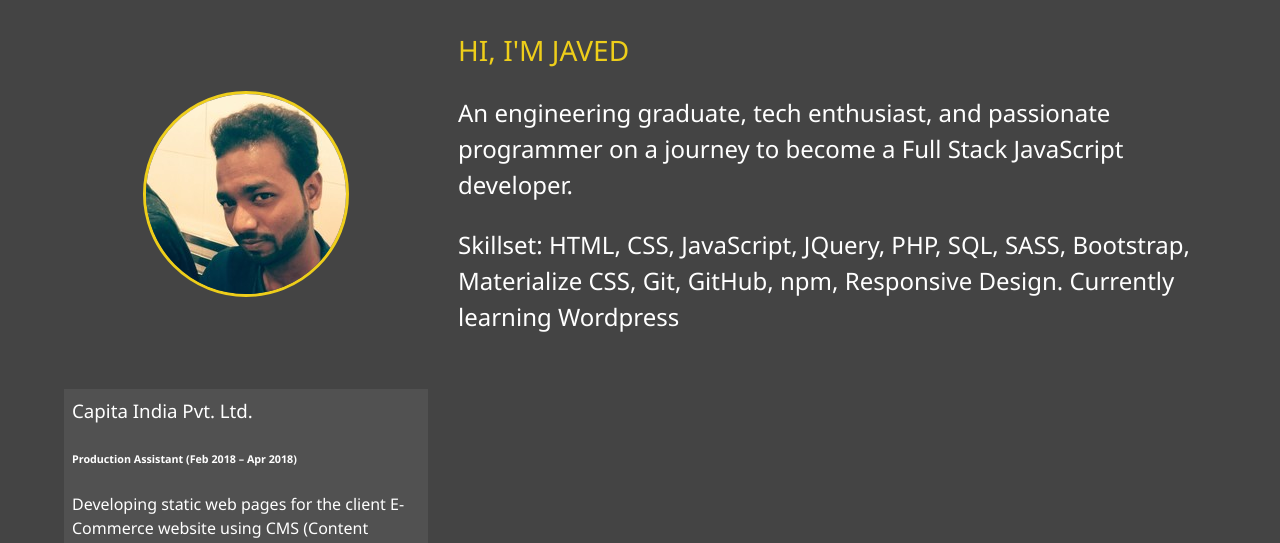
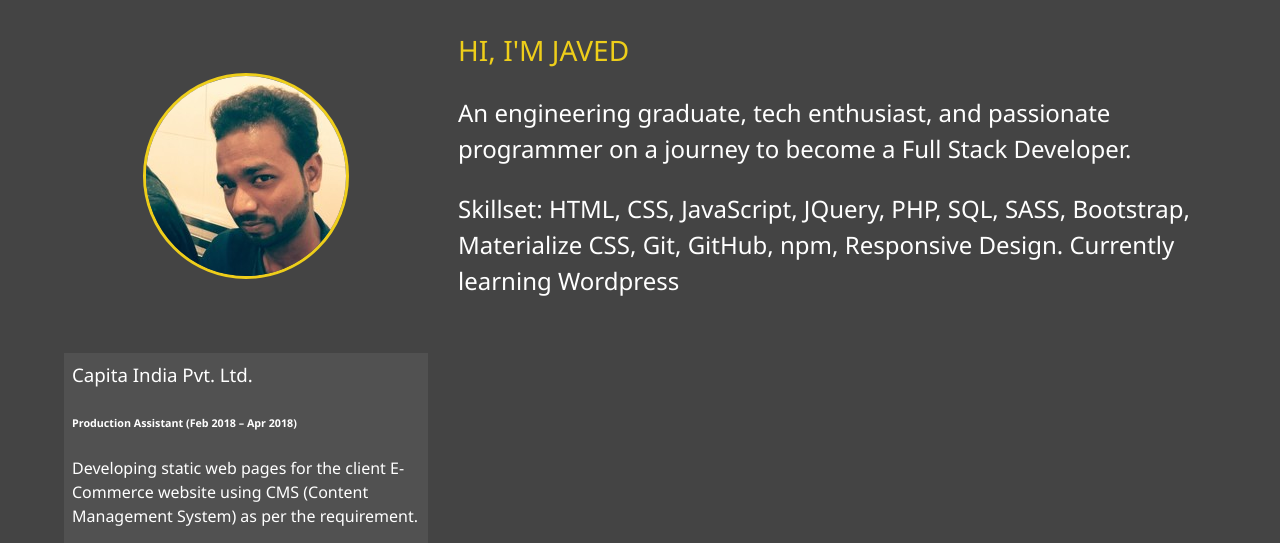
Before and after one commit to skjaved/portfolio, a website: page docs/about.html in a window 1280 px wide. Shown: the part 253-796 px from the top of the page. Drawn offline with Linux system fonts and the light colour scheme.

Commit message:
Skills and Bio updated

```diff
--- a/docs/about.html
+++ b/docs/about.html
@@ -55,7 +55,7 @@
             <div class="bio">
                 <h3 class="text-secondary">HI, I'M JAVED</h3>
                 <p>An engineering graduate, tech enthusiast, and passionate programmer
-on a journey to become a Full Stack JavaScript developer.</p>
+on a journey to become a Full Stack Developer.</p>
                 <p>Skillset:
 HTML, CSS, JavaScript, JQuery, PHP, SQL, SASS, Bootstrap, Materialize CSS, Git, GitHub, npm, Responsive Design.
 Currently learning Wordpress</p>
```
